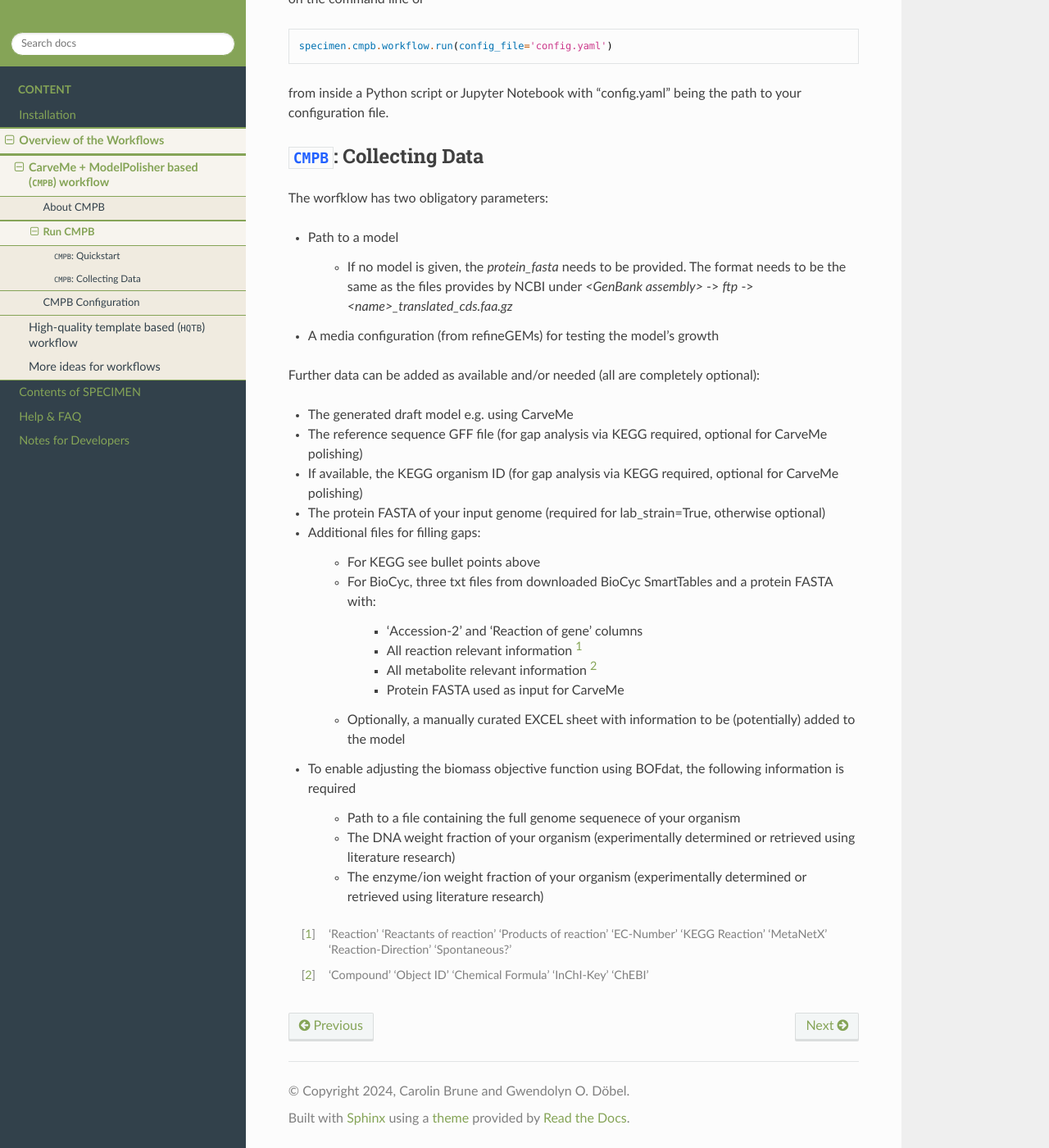
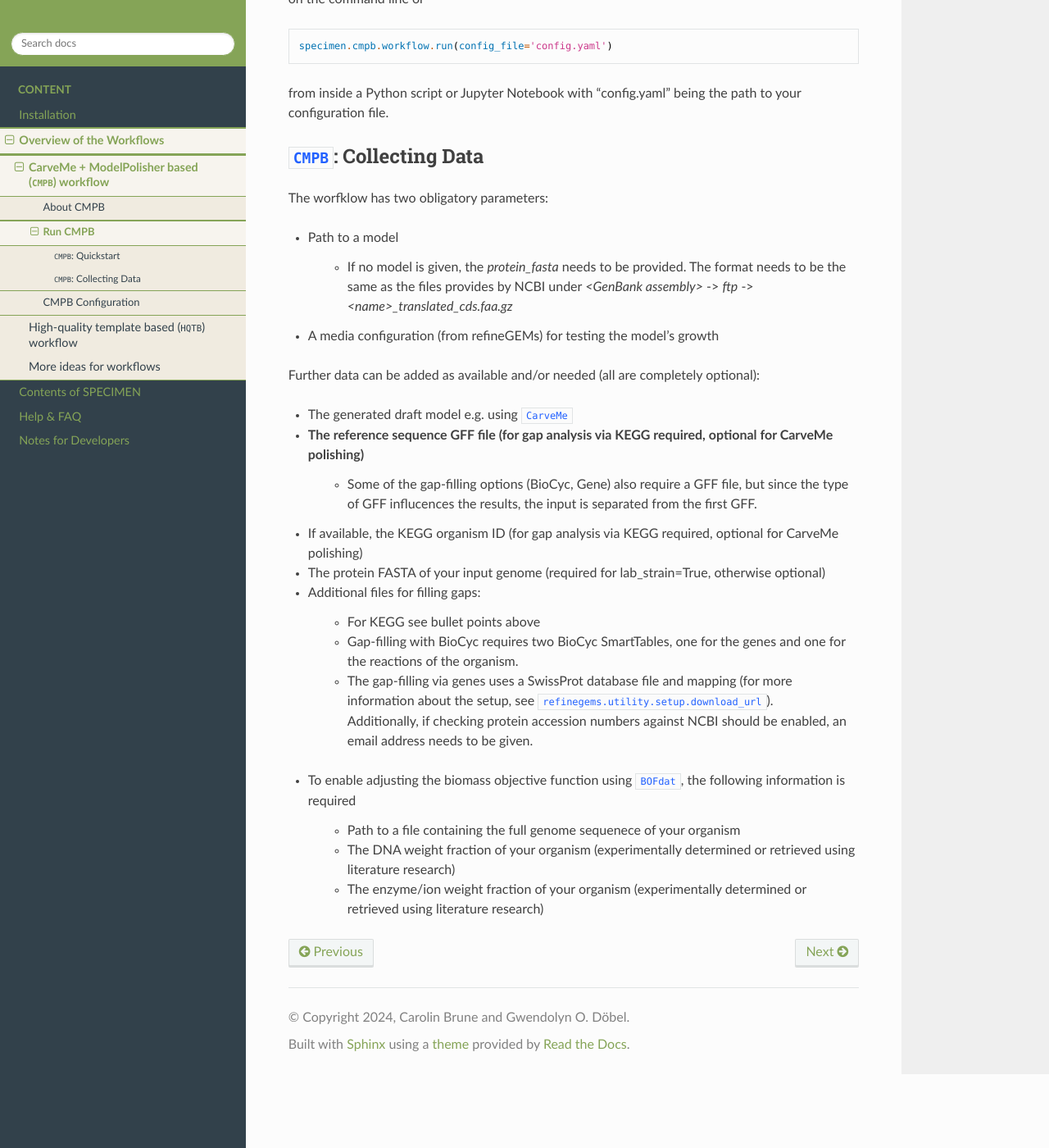
Before and after one commit to draeger-lab/SPECIMEN, a Sphinx documentation site: the page built from docs/source/cmpb/run-pipeline.rst, in a window 1280 px wide and 1400 px high, scrolled down 1009 px. Shown: the whole window at 82% size. Built offline with Sphinx 7.4.7 and the Read the Docs theme 2.0.0, drawn with Linux system fonts in a browser that asks for light colours.

Commit message:
Cleanup #7

```diff
--- a/docs/source/cmpb/run-pipeline.rst
+++ b/docs/source/cmpb/run-pipeline.rst
@@ -65,27 +65,20 @@
 
 Further data can be added as available and/or needed (all are completely optional):
 
-- The generated draft model e.g. using CarveMe
+- The generated draft model e.g. using ``CarveMe``
 - The reference sequence GFF file (for gap analysis via KEGG required, optional for CarveMe polishing)
+    - Some of the gap-filling options (BioCyc, Gene) also require a GFF file, but since the type of GFF influcences the results, the input is separated from the first GFF.
 - If available, the KEGG organism ID (for gap analysis via KEGG required, optional for CarveMe polishing)
 - The protein FASTA of your input genome (required for lab\_strain=True, otherwise optional)
 - Additional files for filling gaps:
 
     - For KEGG see bullet points above
-    - For BioCyc, three txt files from downloaded BioCyc SmartTables and a protein FASTA with:
+    - Gap-filling with BioCyc requires two BioCyc SmartTables, one for the genes and one for the reactions of the organism.
+    - | The gap-filling via genes uses a SwissProt database file and mapping (for more information about the setup, see ``refinegems.utility.setup.download_url``).
+      | Additionally, if checking protein accession numbers against NCBI should be enabled, an email address needs to be given.
 
-         - 'Accession-2' and 'Reaction of gene' columns
-         - All reaction relevant information [#]_
-         - All metabolite relevant information [#]_
-         - Protein FASTA used as input for CarveMe
-
-    - Optionally, a manually curated EXCEL sheet with information to be (potentially) added to the model
-
-- To enable adjusting the biomass objective function using BOFdat, the following information is required
+- To enable adjusting the biomass objective function using ``BOFdat``, the following information is required
 
     - Path to a file containing the full genome sequenece of your organism
     - The DNA weight fraction of your organism (experimentally determined or retrieved using literature research)
     - The enzyme/ion weight fraction of your organism (experimentally determined or retrieved using literature research)
-
-.. [#] 'Reaction' 'Reactants of reaction' 'Products of reaction' 'EC-Number' 'KEGG Reaction' 'MetaNetX' 'Reaction-Direction' 'Spontaneous?'
-.. [#] 'Compound' 'Object ID' 'Chemical Formula' 'InChI-Key' 'ChEBI'
```
Also changed, not shown: README.md (+5 -4 lines), docs/source/cmpb/about-pipeline.rst (+15 -14 lines), docs/source/overview-pipes.rst (+6 -2 lines), pyproject.toml (+6 -5 lines), dev/README.md (added), 3 other files.
